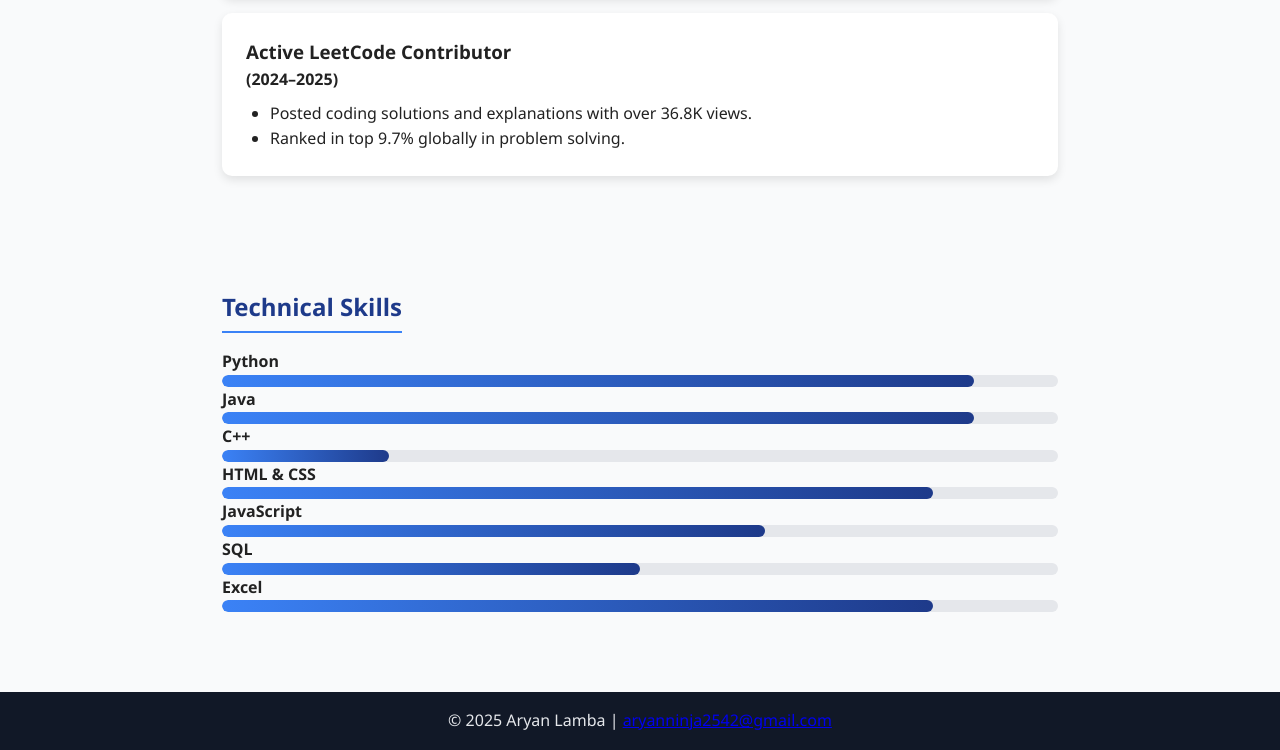
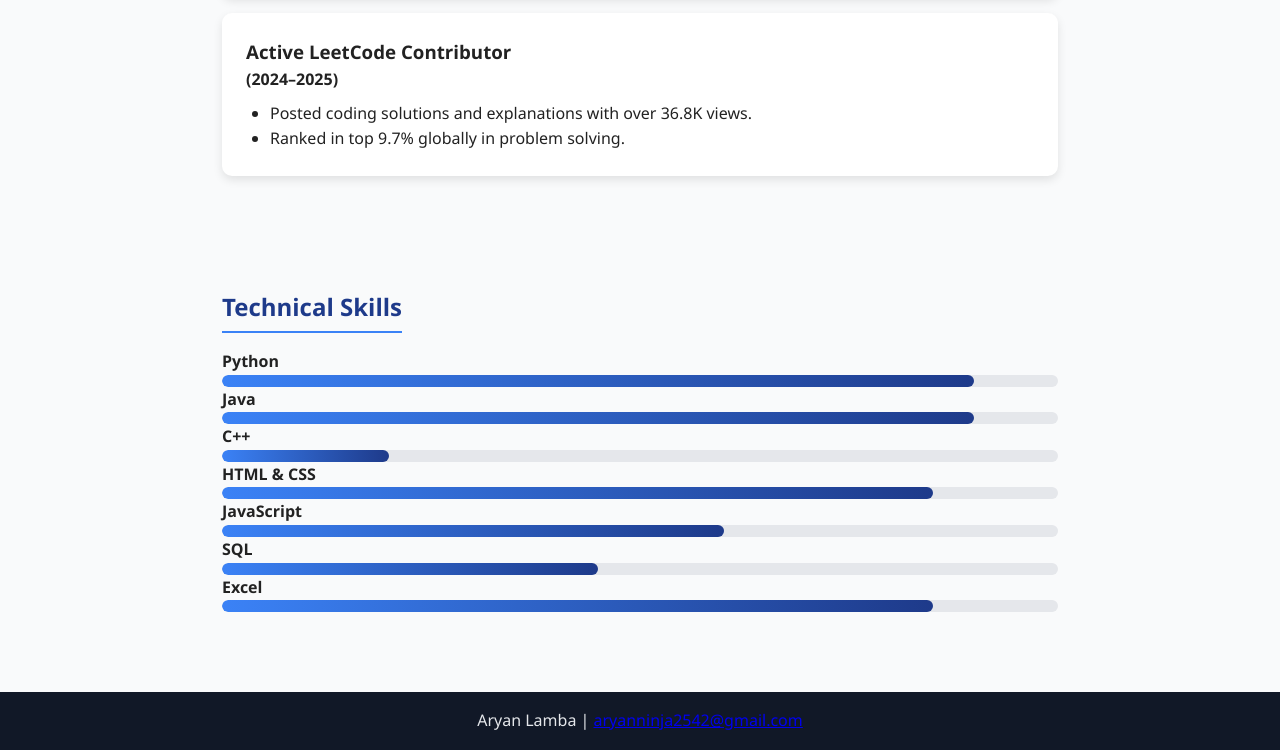
Before and after one commit to Aryan-Falcon/portfolio, a plain HTML site: page experience.html in a window 1280 px wide. Shown: the part 742-1492 px from the top of the page. Drawn offline with Linux system fonts and the light colour scheme.

Commit message:
Update experience.html

```diff
--- a/experience.html
+++ b/experience.html
@@ -83,11 +83,11 @@
       </div>
       <div class="skill">
         <h4>JavaScript</h4>
-        <div class="bar"><div class="fill" style="width: 65%;"></div></div>
+        <div class="bar"><div class="fill" style="width: 60%;"></div></div>
       </div>
       <div class="skill">
         <h4>SQL</h4>
-        <div class="bar"><div class="fill" style="width: 50%;"></div></div>
+        <div class="bar"><div class="fill" style="width: 45%;"></div></div>
       </div>
       <div class="skill">
         <h4>Excel</h4>
@@ -97,7 +97,7 @@
   </section>
 
   <footer>
-    <p>© 2025 Aryan Lamba | <a href="mailto:aryanninja2542@gmail.com">aryanninja2542@gmail.com</a></p>
+    <p>Aryan Lamba | <a href="mailto:aryanninja2542@gmail.com">aryanninja2542@gmail.com</a></p>
   </footer>
 </body>
 </html>
```
